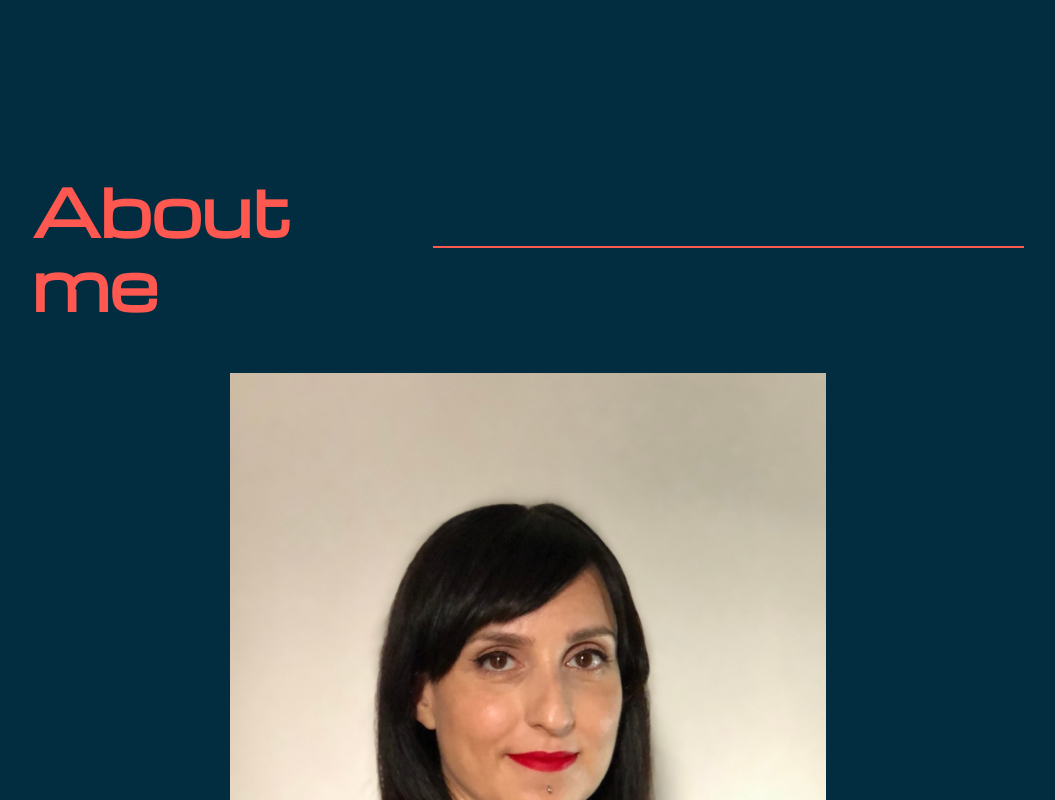
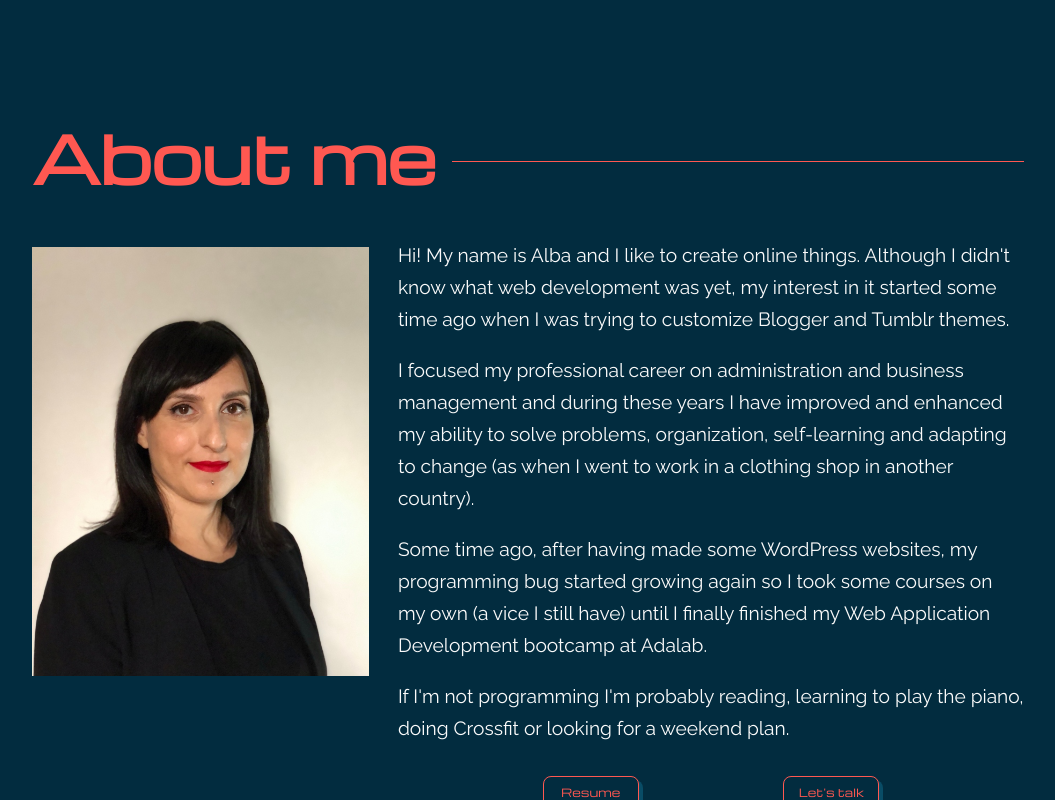
Before and after one commit to albavidalm/portfolio, a React (Create React App) app: page / in a window 1280 px wide. Shown: the part 760-1560 px from the top of the page, without its empty margins (112-1167 px from the left). Built offline with nearby package versions, Linux system fonts and the light colour scheme.

Commit message:
Add about and title2 styles

```diff
--- a/src/components/About.js
+++ b/src/components/About.js
@@ -6,33 +6,36 @@ import resume from "../assets/files/CV_Vidal_Moscardo_ENG.pdf";
 const About = () => {
   return (
     <section className="about wrapper" id="about">
-      <div className="container__title">
       <h2 className="title title__2">About me</h2>
-        <div className="line"></div>
-      </div>
+
+      <div className="about__container--info">
         <div className="about__container--image">
           <img className="about__image" alt="This is Alba" src={albapicture} />
         </div>
+
+        <div className="text">
           <p className="about__text">
             Hi! My name is Alba and I like to create online things. Although I
-        didn't know what web development was yet, my interest in it started some
-        time ago when I was trying to customize Blogger and Tumblr themes.
+            didn't know what web development was yet, my interest in it started
+            some time ago when I was trying to customize Blogger and Tumblr
+            themes.
           </p>
           <p className="about__text">
             I focused my professional career on administration and business
             management and during these years I have improved and enhanced my
-        ability to solve problems, organization, self-learning and adapting to
-        change (as when I went to work in a clothing shop in another country).
+            ability to solve problems, organization, self-learning and adapting
+            to change (as when I went to work in a clothing shop in another
+            country).
           </p>
           <p className="about__text">
-        Some time ago, after having made some WordPress websites, my programming
-        bug started growing again so I took some courses on my own (a vice I
-        still have) until I finally finished my Web Application Development
-        bootcamp at Adalab.
+            Some time ago, after having made some WordPress websites, my
+            programming bug started growing again so I took some courses on my
+            own (a vice I still have) until I finally finished my Web
+            Application Development bootcamp at Adalab.
           </p>
           <p className="about__text">
-        If I'm not programming I'm probably reading, learning to play the piano,
-        doing Crossfit or looking for a weekend plan.
+            If I'm not programming I'm probably reading, learning to play the
+            piano, doing Crossfit or looking for a weekend plan.
           </p>
           <div className="about__buttons">
             <a href={resume} target="_blank" rel="noreferrer">
@@ -44,6 +47,8 @@ const About = () => {
               <Button className="talk"></Button>
             </a>
           </div>
+        </div>
+      </div>
       <Skills />
     </section>
   );
--- a/src/components/Projects.js
+++ b/src/components/Projects.js
@@ -1,8 +1,7 @@
 const Projects = () => {
   return (
     <section className="projects wrapper" id="projects">
-      <h2 className="title title__2 pjts">Projects</h2>
-      <p>Projects....</p>
+      <h2 className="title title__2">Projects</h2>
     </section>
   );
 };
--- a/src/styles/components/_about.scss
+++ b/src/styles/components/_about.scss
@@ -1,8 +1,19 @@
 .about {
   height: 100%;
-  &__container--image {
-    width: 60%;
-    margin: 0 auto;
+  &__container {
+    &--image {
+      width: 60%;
+      margin: 0 auto;
+      @include tablet {
+        width: 35vw;
+      }
+    }
+    &--info {
+      @include tablet {
+        display: flex;
+        flex-direction: row;
+      }
+    }
   }
   &__text {
     color: $color-third;
@@ -18,21 +29,10 @@
     align-content: center;
   }
 }
-
-.line {
-  border: 1px solid $color-second;
-  height: 1px;
-  width: 60%;
-  display: none;
+.text {
   @include tablet {
-    display: block;
+    width: 65vw;
+    margin-top: -1.7rem;
+    margin-left: 1.8rem;
   }
 }
-.container__title {
-  display: flex;
-  flex-direction: row;
-  width: 100%;
-  align-items: center;
-  height: 100%;
-  justify-content: space-between;
-}
--- a/src/styles/components/_main.scss
+++ b/src/styles/components/_main.scss
@@ -10,6 +10,19 @@
   font-family: $font-primary;
   &__2 {
     font-size: 3rem;
+    overflow: hidden;
+    @include tablet {
+      &:after {
+        content: "";
+        display: inline-block;
+        height: 0.5em;
+        vertical-align: bottom;
+        width: 100%;
+        margin-right: -100%;
+        margin-left: 1rem;
+        border-top: 1px solid $color-second;
+      }
+    }
     @include desktop {
       font-size: 4rem;
     }
--- a/src/styles/components/_navbar.scss
+++ b/src/styles/components/_navbar.scss
@@ -51,21 +51,20 @@
   width: 45vw;
   padding: 5rem 0 0 1.3rem;
   z-index: 1;
-  animation: openMenu 1.3s 1 ease-in-out;
+  animation: openMenu 1s 1 ease-in-out;
   @include desktop {
     display: none;
   }
 }
 
-//Improve this animation
-// @keyframes openMenu {
-//   0% {
-//     right: -45vw;
-//   }
-//   100% {
-//     left: 54vw;
-//   }
-// }
+@keyframes openMenu {
+  from {
+    transform: translate(45vw);
+  }
+  to {
+    transform: translate(0);
+  }
+}
 
 .hamburger,
 .hamburgerClose {
--- a/src/styles/components/_projects.scss
+++ b/src/styles/components/_projects.scss
@@ -1,7 +1,3 @@
 .projects {
   height: 100%;
 }
-
-.pjts {
-  text-align: right;
-}
```
Also changed, not shown: src/assets/images/browser.svg (added). Lines whose indentation alone changed are shown as unchanged.
